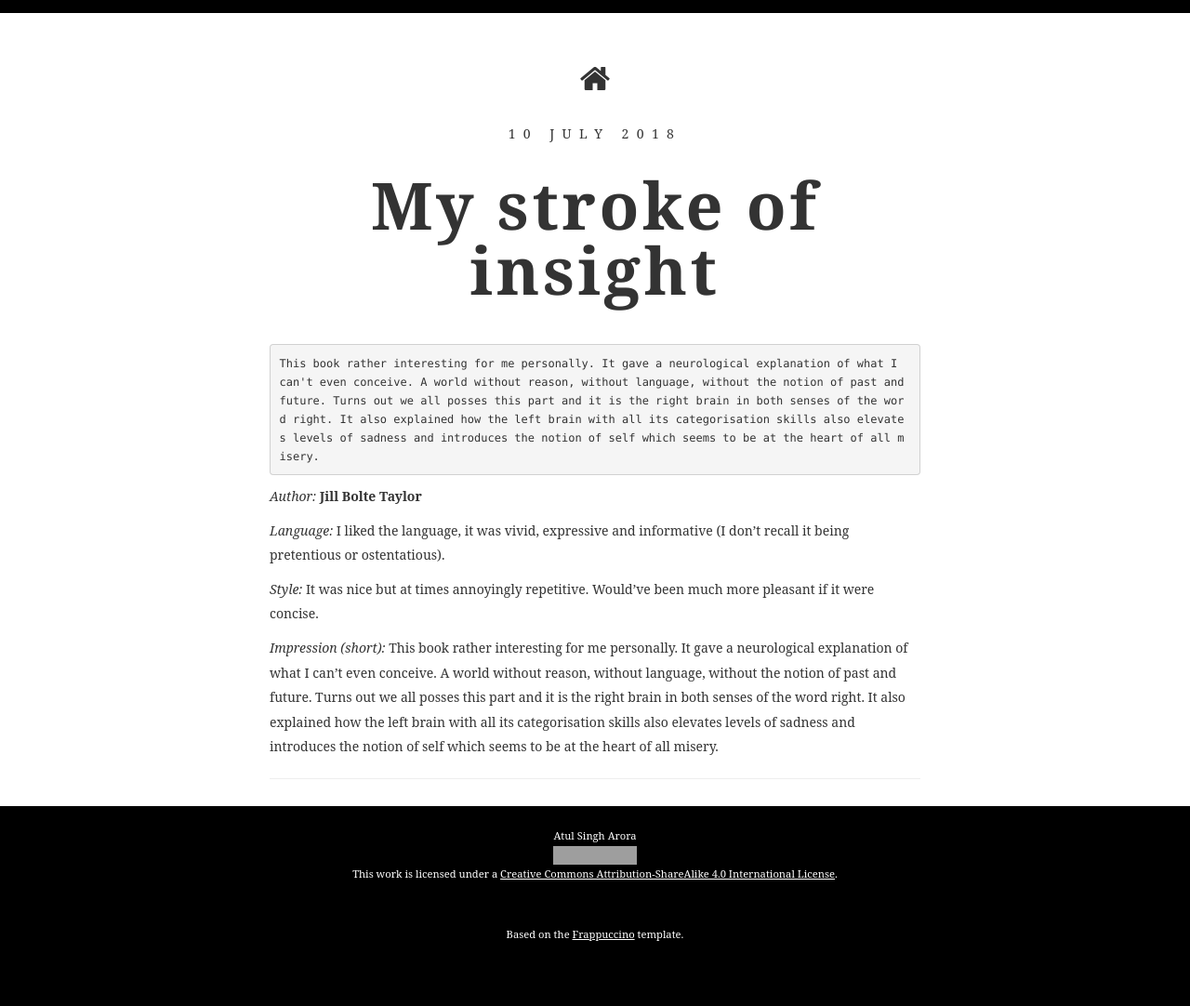
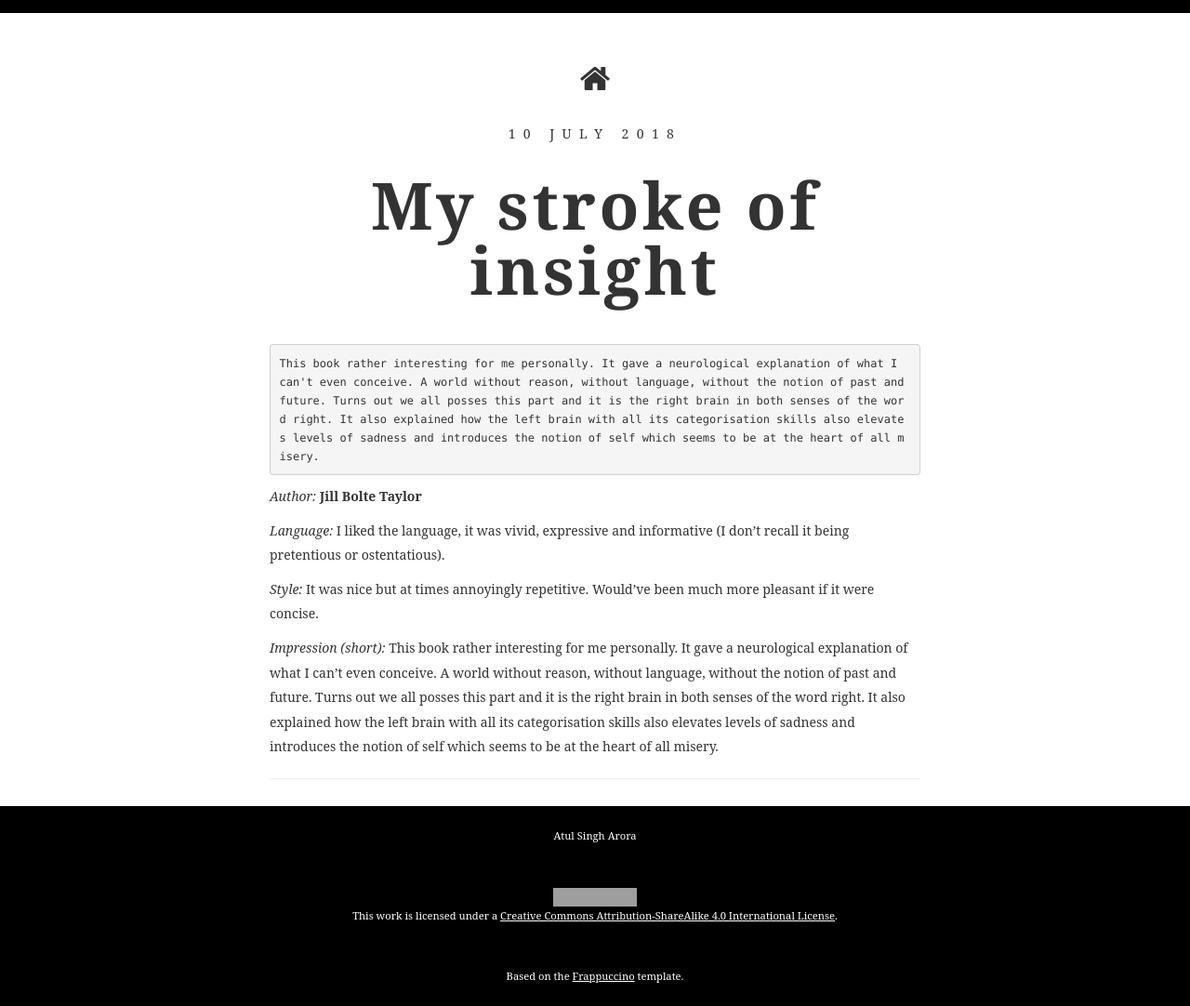
Before and after one commit to gleaned/gleaned.github.io, a Jekyll site: the page built from _posts/2018-07-10-firstpost.md, in a window 1280 px wide. Shown: the whole page at 93% size. Built offline with Jekyll 4.4.1, drawn with Linux system fonts in a browser that asks for light colours; some web fonts are replaced; before the commit the page ends 1038 px from its top, so only the background shows below that; grey boxes are pictures that could not be loaded.

Commit message:
/ ‘_layouts/default.html’

```diff
--- a/_layouts/default.html
+++ b/_layouts/default.html
@@ -36,9 +36,13 @@
 
 	<footer>
 		<div class="container">
-			Atul Singh Arora <br/>
+			Atul Singh Arora
+		</div>
+
+		<div class="container">
 			<a rel="license" href="http://creativecommons.org/licenses/by-sa/4.0/"><img alt="Creative Commons Licence" style="border-width:0" src="https://i.creativecommons.org/l/by-sa/4.0/88x31.png" /></a><br />This work is licensed under a <a rel="license" href="http://creativecommons.org/licenses/by-sa/4.0/">Creative Commons Attribution-ShareAlike 4.0 International License</a>.
 		</div>
+
 		<div class="container"> Based on the <a href="http://richbray.me/frap/">Frappuccino</a> template.</div>
 
 	</footer>
```
